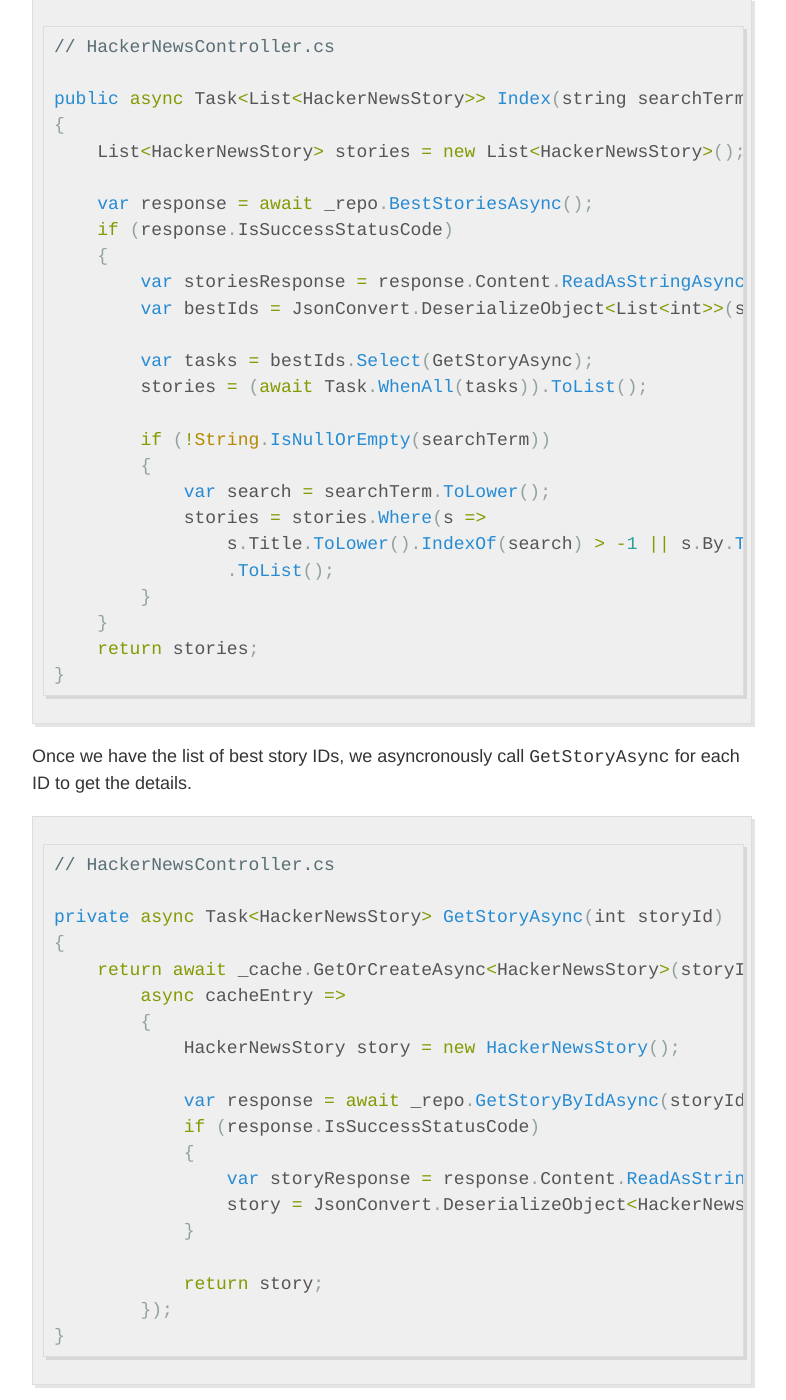
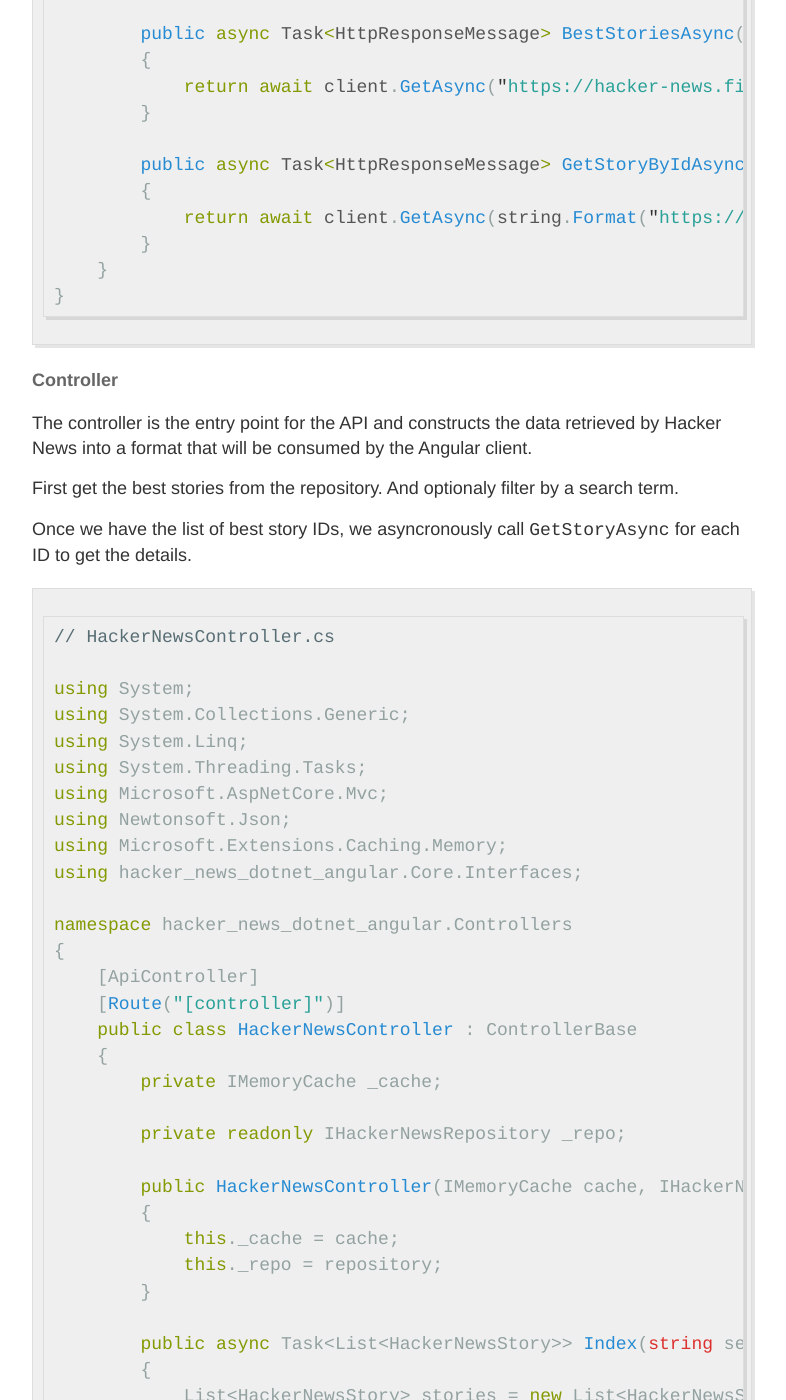
Before and after one commit to mattspaulding/mattspaulding.github.io, a Jekyll site: the page built from _posts/2020-1-20-Lets-Build-a-Hacker-News-Clone-with-Dotnet-Core-and-Angular.md, in a window 1280 px wide and 1400 px high, scrolled down 6310 px. Shown: the whole window, without its empty margins (248-1034 px from the left). Built offline with Jekyll 4.4.1, drawn with Linux system fonts in a browser that asks for light colours; comment, search, counter and statistics services are not loaded; some of the changed text lies outside the part shown.

Commit message:
updates to hacker news post

````diff
--- a/_posts/2020-1-20-Lets-Build-a-Hacker-News-Clone-with-Dotnet-Core-and-Angular.md
+++ b/_posts/2020-1-20-Lets-Build-a-Hacker-News-Clone-with-Dotnet-Core-and-Angular.md
@@ -142,14 +142,34 @@ The repository simply makes HTTP requests for this data.
 ```js
 // HackerNewsRepository.cs
 
-public async Task<HttpResponseMessage> BestStoriesAsync()
+using System.Collections.Generic;
+using System.Linq;
+using System.Threading.Tasks;
+using System.Net.Http;
+using hacker_news_dotnet_angular.Core.Interfaces;
+
+namespace hacker_news_dotnet_angular.Infrastructure
 {
-    return await client.GetAsync("https://hacker-news.firebaseio.com/v0/beststories.json");
-}
+    public class HackerNewsRepository : IHackerNewsRepository
+    {
 
-public async Task<HttpResponseMessage> GetStoryByIdAsync(int id)
-{
-    return await client.GetAsync(string.Format("https://hacker-news.firebaseio.com/v0/item/{0}.json", id));
+        private static HttpClient client = new HttpClient();
+
+        public HackerNewsRepository()
+        {
+
+        }
+
+        public async Task<HttpResponseMessage> BestStoriesAsync()
+        {
+            return await client.GetAsync("https://hacker-news.firebaseio.com/v0/beststories.json");
+        }
+
+        public async Task<HttpResponseMessage> GetStoryByIdAsync(int id)
+        {
+            return await client.GetAsync(string.Format("https://hacker-news.firebaseio.com/v0/item/{0}.json", id));
+        }
+    }
 }
 ```
 
@@ -159,59 +179,82 @@ The controller is the entry point for the API and constructs the data retrieved
 
 First get the best stories from the repository. And optionaly filter by a search term.
 
-``` js
+Once we have the list of best story IDs, we asyncronously call `GetStoryAsync` for each ID to get the details.
+
+``` cs
 // HackerNewsController.cs
 
-public async Task<List<HackerNewsStory>> Index(string searchTerm)
+using System;
+using System.Collections.Generic;
+using System.Linq;
+using System.Threading.Tasks;
+using Microsoft.AspNetCore.Mvc;
+using Newtonsoft.Json;
+using Microsoft.Extensions.Caching.Memory;
+using hacker_news_dotnet_angular.Core.Interfaces;
+
+namespace hacker_news_dotnet_angular.Controllers
 {
-    List<HackerNewsStory> stories = new List<HackerNewsStory>();
+    [ApiController]
+    [Route("[controller]")]
+    public class HackerNewsController : ControllerBase
+    {
+        private IMemoryCache _cache;
 
-    var response = await _repo.BestStoriesAsync();
-    if (response.IsSuccessStatusCode)
-    {
-        var storiesResponse = response.Content.ReadAsStringAsync().Result;
-        var bestIds = JsonConvert.DeserializeObject<List<int>>(storiesResponse);
+        private readonly IHackerNewsRepository _repo;
 
-        var tasks = bestIds.Select(GetStoryAsync);
-        stories = (await Task.WhenAll(tasks)).ToList();
+        public HackerNewsController(IMemoryCache cache, IHackerNewsRepository repository)
+        {
+            this._cache = cache;
+            this._repo = repository;
+        }
 
-        if (!String.IsNullOrEmpty(searchTerm))
+        public async Task<List<HackerNewsStory>> Index(string searchTerm)
         {
-            var search = searchTerm.ToLower();
-            stories = stories.Where(s =>
-                s.Title.ToLower().IndexOf(search) > -1 || s.By.ToLower().IndexOf(search) > -1)
-                .ToList();
+            List<HackerNewsStory> stories = new List<HackerNewsStory>();
+
+            var response = await _repo.BestStoriesAsync();
+            if (response.IsSuccessStatusCode)
+            {
+                var storiesResponse = response.Content.ReadAsStringAsync().Result;
+                var bestIds = JsonConvert.DeserializeObject<List<int>>(storiesResponse);
+
+                var tasks = bestIds.Select(GetStoryAsync);
+                stories = (await Task.WhenAll(tasks)).ToList();
+
+                if (!String.IsNullOrEmpty(searchTerm))
+                {
+                    var search = searchTerm.ToLower();
+                    stories = stories.Where(s =>
+                                       s.Title.ToLower().IndexOf(search) > -1 || s.By.ToLower().IndexOf(search) > -1)
+                                       .ToList();
+                }
+            }
+            return stories;
+        }
+
+        private async Task<HackerNewsStory> GetStoryAsync(int storyId)
+        {
+            return await _cache.GetOrCreateAsync<HackerNewsStory>(storyId,
+                async cacheEntry =>
+                {
+                    HackerNewsStory story = new HackerNewsStory();
+
+                    var response = await _repo.GetStoryByIdAsync(storyId);
+                    if (response.IsSuccessStatusCode)
+                    {
+                        var storyResponse = response.Content.ReadAsStringAsync().Result;
+                        story = JsonConvert.DeserializeObject<HackerNewsStory>(storyResponse);
+                    }
+
+                    return story;
+                });
         }
     }
-    return stories;
 }
 ```
 
-Once we have the list of best story IDs, we asyncronously call `GetStoryAsync` for each ID to get the details.
-
-```js
-// HackerNewsController.cs
-
-private async Task<HackerNewsStory> GetStoryAsync(int storyId)
-{
-    return await _cache.GetOrCreateAsync<HackerNewsStory>(storyId,
-        async cacheEntry =>
-        {
-            HackerNewsStory story = new HackerNewsStory();
-
-            var response = await _repo.GetStoryByIdAsync(storyId);
-            if (response.IsSuccessStatusCode)
-            {
-                var storyResponse = response.Content.ReadAsStringAsync().Result;
-                story = JsonConvert.DeserializeObject<HackerNewsStory>(storyResponse);
-            }
-
-            return story;
-        });
-}
-```
-
-What is interesting here is the `_cache.GetOrCreateAsync` function. Since the Hacker News API isn't efficient, we cache all of the stories. For each subsequent request for a story, the user will recieve the cached version.
+One interesting point here is the `_cache.GetOrCreateAsync` function. Since the Hacker News API isn't efficient, we cache all of the stories. For each subsequent request for a story, the user will recieve the cached version.
 
 ### The Angular Code
 
````
Also changed, not shown: other parts of _posts/2020-1-20-Lets-Build-a-Hacker-News-Clone-with-Dotnet-Core-and-Angular.md (+0 -2 lines).
